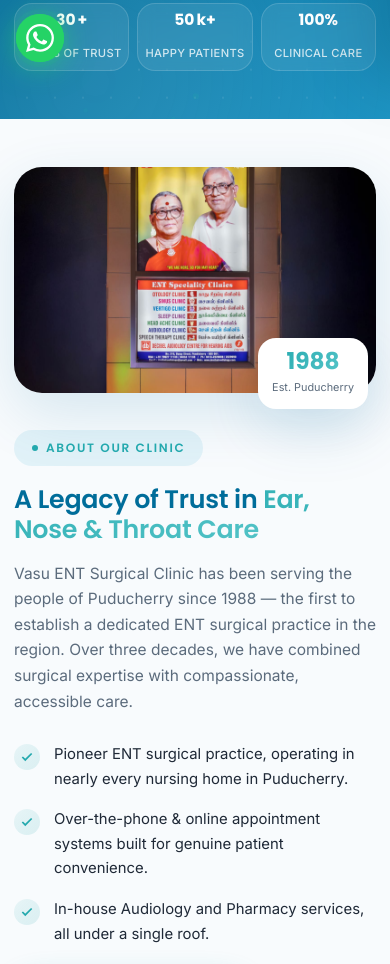
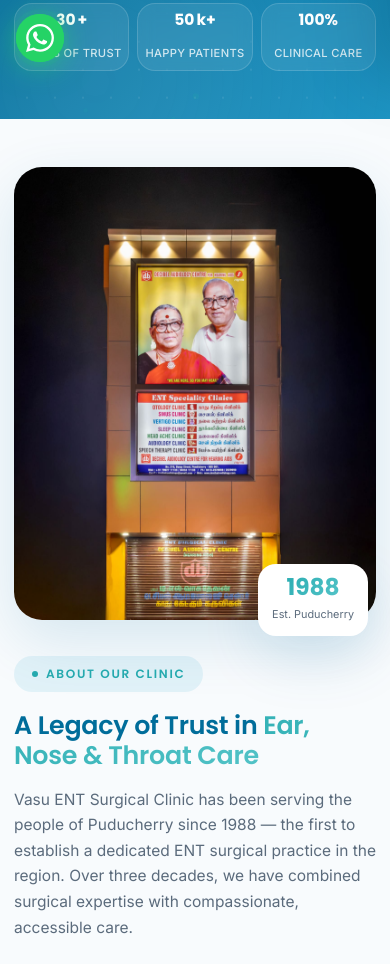
Before and after one commit to GETITMEDIA/Vasu-ENT-SURGICAL-CLINIC, a plain HTML site: page index.html in a window 390 px wide. Shown: the part 764-1728 px from the top of the page. Drawn offline with Linux system fonts and the light colour scheme.

Commit message:
fix(layout): adjust split-visual-frame aspect ratio to show full signage

```diff
--- a/css/responsive.css
+++ b/css/responsive.css
@@ -983,7 +983,7 @@
   }
 
   .split-visual-frame {
-    aspect-ratio: 16 / 10;
+    aspect-ratio: 4 / 5;
   }
 
   .split-badge {
--- a/css/style.css
+++ b/css/style.css
@@ -2073,7 +2073,7 @@
   border-radius: var(--radius-lg);
   overflow: hidden;
   box-shadow: var(--shadow-lg);
-  aspect-ratio: 4/3.2;
+  aspect-ratio: 4 / 5; /* Matches 900x1125 dimensions */
 }
 
 .split-visual-frame img {
```
